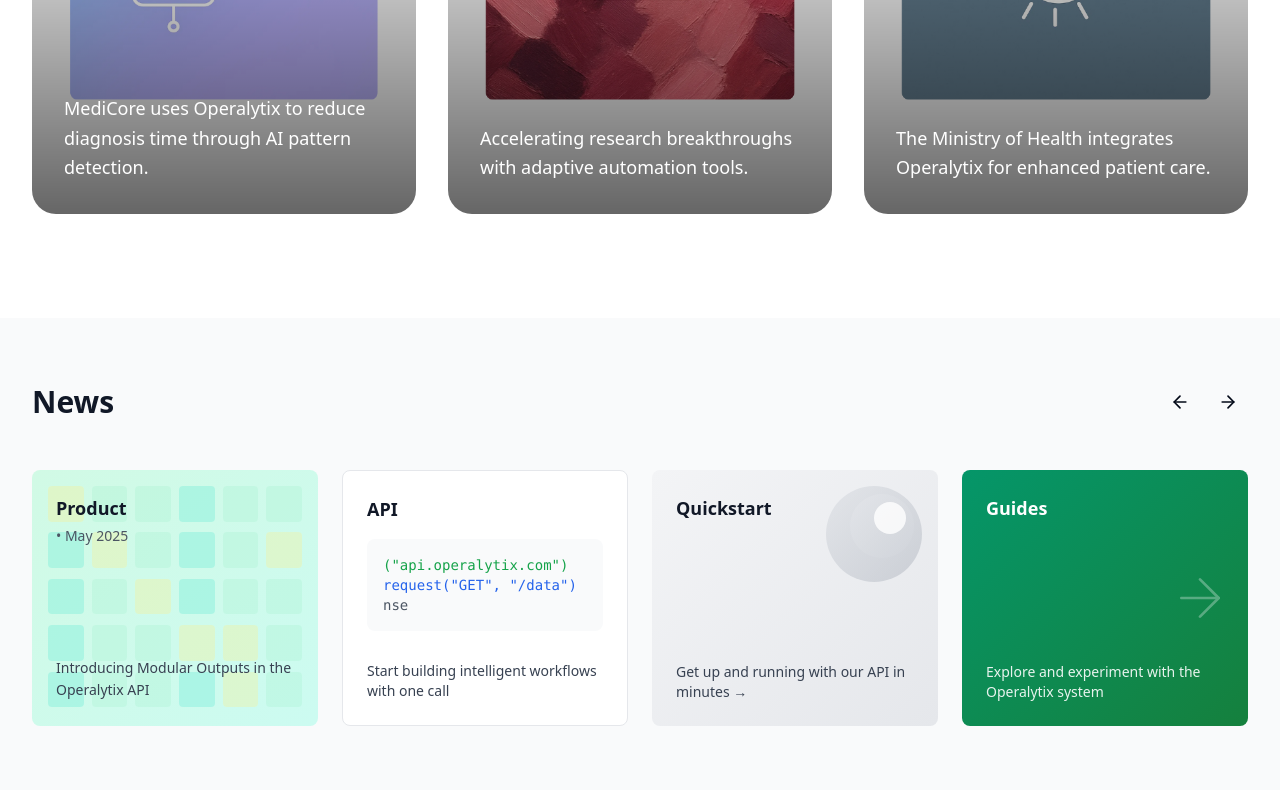
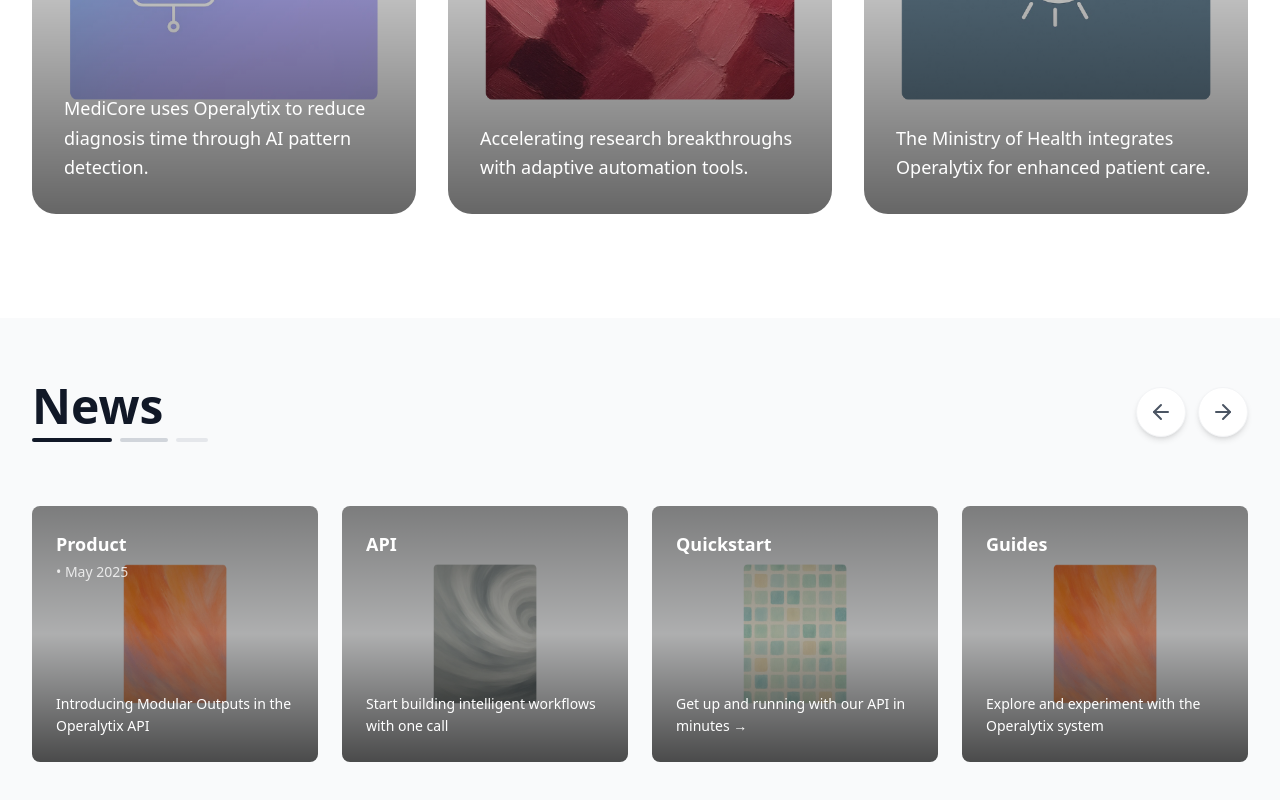
Before and after one commit to xgaming6285/Operalityx, a React (Vite) app: page / in a window 1280 px wide. Shown: the part 2729-3529 px from the top of the page. Built offline with nearby package versions, Linux system fonts and the light colour scheme.

Commit message:
Update News.tsx

```diff
--- a/src/components/News.tsx
+++ b/src/components/News.tsx
@@ -6,9 +6,7 @@ interface NewsCard {
   title: string;
   subtitle?: string;
   description: string;
-  type: 'product' | 'api' | 'quickstart' | 'guides';
-  image?: string;
-  codeSnippet?: string;
+  image: string;
 }
 
 const News = () => {
@@ -18,150 +16,50 @@ const News = () => {
       title: 'Product',
       subtitle: 'May 2025',
       description: 'Introducing Modular Outputs in the Operalytix API',
-      type: 'product',
       image: '/news/Operalityx - Site Design 9062025 (16).png'
     },
     {
       id: '2',
       title: 'API',
       description: 'Start building intelligent workflows with one call',
-      type: 'api',
-      codeSnippet: `("api.operalytix.com")
-request("GET", "/data")
-nse`
+      image: '/news/Operalityx - Site Design 9062025 (13).png'
     },
     {
       id: '3',
       title: 'Quickstart',
       description: 'Get up and running with our API in minutes →',
-      type: 'quickstart',
-      image: '/news/Operalityx - Site Design 9062025 (13).png'
+      image: '/news/Operalityx - Site Design 9062025 (11).png'
     },
     {
       id: '4',
       title: 'Guides',
       description: 'Explore and experiment with the Operalytix system',
-      type: 'guides',
-      image: '/news/Operalityx - Site Design 9062025 (11).png'
+      image: '/news/Operalityx - Site Design 9062025 (16).png'
     }
   ];
 
-  const getCardBackground = (type: string) => {
-    switch (type) {
-      case 'product':
-        return 'bg-gradient-to-br from-emerald-100 to-teal-100';
-      case 'api':
-        return 'bg-white border border-gray-200';
-      case 'quickstart':
-        return 'bg-gradient-to-br from-gray-100 to-gray-200';
-      case 'guides':
-        return 'bg-gradient-to-br from-emerald-600 to-green-700 text-white';
-      default:
-        return 'bg-white';
-    }
-  };
 
-  const getCardContent = (card: NewsCard) => {
-    if (card.type === 'product') {
-      return (
-        <div className="relative h-full">
-          {/* Grid pattern background */}
-          <div className="absolute inset-0 opacity-30">
-            <div className="grid grid-cols-6 gap-2 h-full p-4">
-              {Array.from({ length: 30 }).map((_, i) => (
-                <div
-                  key={i}
-                  className={`rounded aspect-square ${
-                    i % 7 === 0 || i % 11 === 0
-                      ? 'bg-yellow-200'
-                      : i % 3 === 0
-                      ? 'bg-teal-300'
-                      : 'bg-emerald-200'
-                  }`}
-                />
-              ))}
-            </div>
-          </div>
-          <div className="relative z-10 p-6 h-full flex flex-col justify-between">
-            <div>
-              <h3 className="text-lg font-semibold text-gray-900 mb-1">{card.title}</h3>
-              {card.subtitle && (
-                <p className="text-sm text-gray-600 mb-4">• {card.subtitle}</p>
-              )}
-            </div>
-            <p className="text-sm text-gray-700 font-medium leading-relaxed">
-              {card.description}
-            </p>
-          </div>
-        </div>
-      );
-    }
-
-    if (card.type === 'api') {
-      return (
-        <div className="p-6 h-full flex flex-col">
-          <div className="flex-1">
-            <h3 className="text-lg font-semibold text-gray-900 mb-4">{card.title}</h3>
-            {card.codeSnippet && (
-              <div className="bg-gray-50 rounded-lg p-4 mb-4 font-mono text-sm">
-                <div className="text-green-600">{card.codeSnippet.split('\n')[0]}</div>
-                <div className="text-blue-600">{card.codeSnippet.split('\n')[1]}</div>
-                <div className="text-gray-600">{card.codeSnippet.split('\n')[2]}</div>
-              </div>
-            )}
-          </div>
-          <p className="text-sm text-gray-700 font-medium">
-            {card.description}
-          </p>
-        </div>
-      );
-    }
-
-    if (card.type === 'quickstart') {
-      return (
-        <div className="p-6 h-full flex flex-col justify-between relative">
-          {/* Circular design */}
-          <div className="absolute right-4 top-4 w-24 h-24 rounded-full bg-gradient-to-br from-gray-300 to-gray-400 opacity-40" />
-          <div className="absolute right-6 top-6 w-16 h-16 rounded-full bg-gradient-to-br from-gray-200 to-gray-300 opacity-60" />
-          <div className="absolute right-8 top-8 w-8 h-8 rounded-full bg-white opacity-80" />
-
-          <h3 className="text-lg font-semibold text-gray-900 mb-4 relative z-10">{card.title}</h3>
-          <p className="text-sm text-gray-700 relative z-10">
-            {card.description}
-          </p>
-        </div>
-      );
-    }
-
-    // Guides card
-    return (
-      <div className="p-6 h-full flex flex-col justify-between relative overflow-hidden">
-        {/* Large arrow icon */}
-        <div className="absolute right-4 top-1/2 transform -translate-y-1/2">
-          <ArrowRight className="w-16 h-16 text-white opacity-30" strokeWidth={1} />
-        </div>
-
-        <h3 className="text-lg font-semibold mb-4 relative z-10">{card.title}</h3>
-        <p className="text-sm opacity-90 relative z-10">
-          {card.description}
-        </p>
-      </div>
-    );
-  };
 
   return (
     <section id="news" className="py-16 bg-gray-50">
       <div className="max-w-7xl mx-auto px-4 sm:px-6 lg:px-8">
         {/* Header */}
-        <div className="flex items-center justify-between mb-12">
-          <h2 className="text-3xl font-bold text-gray-900">News</h2>
-          <div className="flex items-center space-x-2">
-            <Button variant="ghost" size="icon" className="hover:bg-gray-200">
-              <ArrowLeft className="w-5 h-5" />
-            </Button>
-            <Button variant="ghost" size="icon" className="hover:bg-gray-200">
-              <ArrowRight className="w-5 h-5" />
-            </Button>
+        <div className="flex items-center justify-between mb-16">
+          <div className="relative">
+            <h2 className="text-5xl font-bold text-gray-900 mb-2">News</h2>
+            <div className="flex items-center space-x-2">
+              <div className="w-20 h-1 bg-gray-900 rounded-full"></div>
+              <div className="w-12 h-1 bg-gray-300 rounded-full"></div>
+              <div className="w-8 h-1 bg-gray-200 rounded-full"></div>
+            </div>
+          </div>
+          <div className="flex items-center space-x-3">
+            <button className="p-3 rounded-full bg-white shadow-md hover:shadow-lg transition-all duration-300 hover:scale-105 border border-gray-100">
+              <ArrowLeft className="w-6 h-6 text-gray-600" />
+            </button>
+            <button className="p-3 rounded-full bg-white shadow-md hover:shadow-lg transition-all duration-300 hover:scale-105 border border-gray-100">
+              <ArrowRight className="w-6 h-6 text-gray-600" />
+            </button>
           </div>
         </div>
 
@@ -170,9 +68,40 @@ nse`
           {newsCards.map((card) => (
             <div
               key={card.id}
-              className={`rounded-lg h-64 cursor-pointer hover:shadow-lg transition-all duration-200 hover:scale-[1.02] ${getCardBackground(card.type)}`}
+              className="rounded-lg h-64 cursor-pointer hover:shadow-lg transition-all duration-200 hover:scale-[1.02] relative overflow-hidden group"
             >
-              {getCardContent(card)}
+              {/* Background Image */}
+              <div className="absolute inset-0">
+                <img
+                  src={card.image}
+                  alt={card.title}
+                  className="w-full h-full object-cover"
+                />
+              </div>
+
+              {/* Overlay for better text readability */}
+              <div className="absolute inset-0 bg-gradient-to-t from-black/70 via-black/30 to-black/50"></div>
+
+              {/* Hover effect overlay */}
+              <div className="absolute inset-0 bg-black/0 group-hover:bg-black/20 transition-all duration-300"></div>
+
+              {/* Card Content */}
+              <div className="relative w-full h-full p-6 flex flex-col justify-between z-10">
+                {/* Title and Subtitle */}
+                <div>
+                  <h3 className="text-lg font-semibold text-white mb-1">{card.title}</h3>
+                  {card.subtitle && (
+                    <p className="text-sm text-white/80 mb-2">• {card.subtitle}</p>
+                  )}
+                </div>
+
+                {/* Description */}
+                <div>
+                  <p className="text-sm text-white font-medium leading-relaxed">
+                    {card.description}
+                  </p>
+                </div>
+              </div>
             </div>
           ))}
         </div>
```
